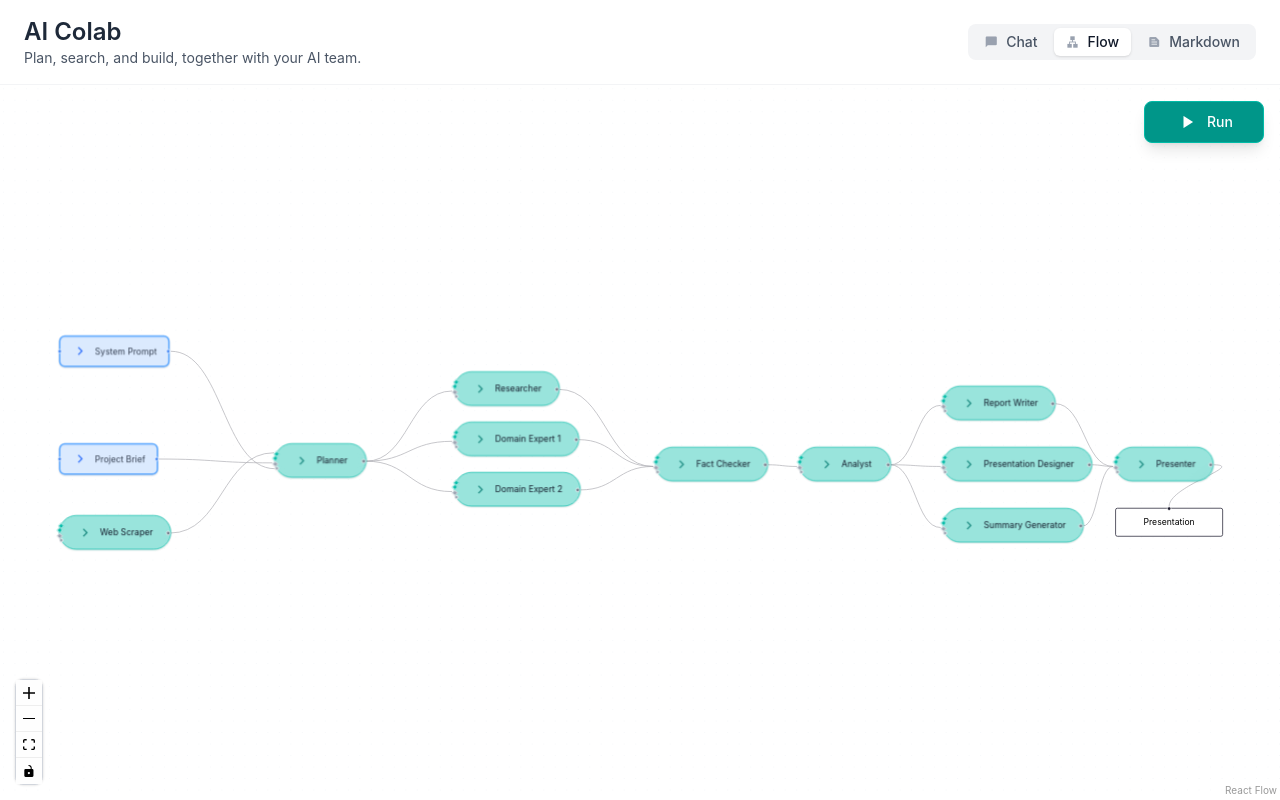
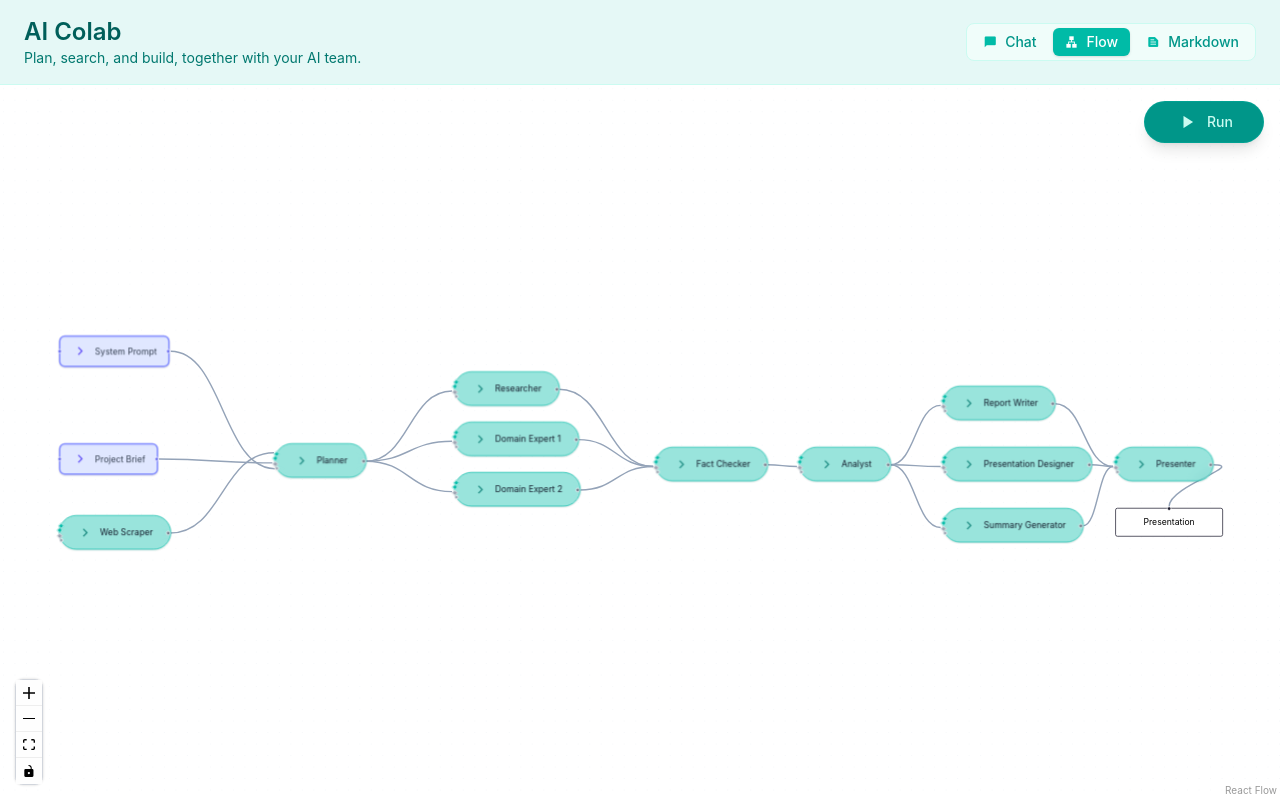
Before and after one commit to gengwang/agent-flow-lab, a React (Vite) app: page / in a window 1280 px wide. Built offline with nearby package versions, Linux system fonts and the light colour scheme.

Commit message:
Update styling across components to enhance UI consistency with teal color scheme.

```diff
--- a/src/App.tsx
+++ b/src/App.tsx
@@ -31,17 +31,17 @@ function App() {
   return (
     <div className="w-screen h-screen flex flex-col">
       {/* Header */}
-      <div className="bg-white border-b border-gray-100">
+      <div className="bg-teal-500/10 border-b border-teal-100">
         <div className="flex items-center justify-between px-6 py-4">
           <div>
-            <h1 className="text-2xl font-semibold text-gray-800">AI Colab</h1>
-            <p className="text-gray-600 text-sm">
+            <h1 className="text-2xl font-semibold text-teal-800">AI Colab</h1>
+            <p className="text-teal-700 text-sm">
               Plan, search, and build, together with your AI team.
             </p>
           </div>
 
           {/* Tab Navigation */}
-          <div className="flex space-x-1 bg-gray-100 p-1 rounded-lg">
+          <div className="flex space-x-1 bg-teal-50 p-1 rounded-lg border border-teal-100">
             {tabs.map((tab) => (
               <button
                 key={tab.id}
@@ -50,12 +50,14 @@ function App() {
                   flex items-center space-x-2 px-3 py-1 rounded-md text-sm font-medium transition-colors
                   ${
                     activeTab === tab.id
-                      ? 'bg-white text-gray-900 shadow-sm'
-                      : 'text-gray-600 hover:text-gray-900 hover:bg-white/50'
+                      ? 'bg-teal-500 text-white shadow-sm'
+                      : 'text-teal-600 hover:text-teal-800 hover:bg-teal-100'
                   }
                 `}
               >
-                <span className="material-symbols-outlined text-gray-400 !text-sm">{tab.icon}</span>
+                <span className={`material-symbols-outlined !text-sm ${
+                  activeTab === tab.id ? 'text-white' : 'text-teal-500'
+                }`}>{tab.icon}</span>
                 <span>{tab.label}</span>
               </button>
             ))}
--- a/src/components/ChatViewPage.tsx
+++ b/src/components/ChatViewPage.tsx
@@ -3,7 +3,7 @@ export function ChatViewPage() {
     <div className="w-full h-full flex items-center justify-center bg-gray-50">
       <div className="text-center">
         <div className="text-6xl mb-4">
-          <span className="material-symbols-outlined text-gray-400 !text-6xl">chat_bubble_outline</span>
+          <span className="material-symbols-outlined text-teal-500/20" style={{ fontSize: '300px' }}>chat_bubble_outline</span>
         </div>
         <h2 className="text-lg text-gray-500">Coming soon...</h2>
       </div>
--- a/src/components/FlowViewPage.tsx
+++ b/src/components/FlowViewPage.tsx
@@ -126,37 +126,37 @@ const initialNodes: Node[] = [
 
 const initialEdges: Edge[] = [
   // System prompt to Planner Rules
-  { id: 'e-system-prompt', source: 'system-prompt', sourceHandle: 'output', target: '1', targetHandle: 'systemPrompt', type: 'default' },
+  { id: 'e-system-prompt', source: 'system-prompt', sourceHandle: 'output', target: '1', targetHandle: 'systemPrompt', type: 'default', style: { stroke: '#94a3b8', strokeWidth: 2 } },
   // Text input to Planner
-  { id: 'e-text-1', source: 'text-1', sourceHandle: 'output', target: '1', targetHandle: 'context', type: 'default' },
+  { id: 'e-text-1', source: 'text-1', sourceHandle: 'output', target: '1', targetHandle: 'context', type: 'default', style: { stroke: '#94a3b8', strokeWidth: 2 } },
   // Web Scraper to Planner Tools
-  { id: 'e3-1', source: '3', sourceHandle: 'output', target: '1', targetHandle: 'tools', type: 'default' },
+  { id: 'e3-1', source: '3', sourceHandle: 'output', target: '1', targetHandle: 'tools', type: 'default', style: { stroke: '#94a3b8', strokeWidth: 2 } },
 
   // Planner to parallel research agents - connecting to 'context' port
-  { id: 'e1-2', source: '1', sourceHandle: 'output', target: '2', targetHandle: 'context', type: 'default' },
-  { id: 'e1-4', source: '1', sourceHandle: 'output', target: '4', targetHandle: 'context', type: 'default' },
-  { id: 'e1-11', source: '1', sourceHandle: 'output', target: '11', targetHandle: 'context', type: 'default' },
+  { id: 'e1-2', source: '1', sourceHandle: 'output', target: '2', targetHandle: 'context', type: 'default', style: { stroke: '#94a3b8', strokeWidth: 2 } },
+  { id: 'e1-4', source: '1', sourceHandle: 'output', target: '4', targetHandle: 'context', type: 'default', style: { stroke: '#94a3b8', strokeWidth: 2 } },
+  { id: 'e1-11', source: '1', sourceHandle: 'output', target: '11', targetHandle: 'context', type: 'default', style: { stroke: '#94a3b8', strokeWidth: 2 } },
 
   // Research agents directly to Fact Checker - connecting to 'context' port
-  { id: 'e2-5', source: '2', sourceHandle: 'output', target: '5', targetHandle: 'context', type: 'default' },
-  { id: 'e4-5', source: '4', sourceHandle: 'output', target: '5', targetHandle: 'context', type: 'default' },
-  { id: 'e11-5', source: '11', sourceHandle: 'output', target: '5', targetHandle: 'context', type: 'default' },
+  { id: 'e2-5', source: '2', sourceHandle: 'output', target: '5', targetHandle: 'context', type: 'default', style: { stroke: '#94a3b8', strokeWidth: 2 } },
+  { id: 'e4-5', source: '4', sourceHandle: 'output', target: '5', targetHandle: 'context', type: 'default', style: { stroke: '#94a3b8', strokeWidth: 2 } },
+  { id: 'e11-5', source: '11', sourceHandle: 'output', target: '5', targetHandle: 'context', type: 'default', style: { stroke: '#94a3b8', strokeWidth: 2 } },
 
   // Sequential flow - connecting to 'context' port
-  { id: 'e5-6', source: '5', sourceHandle: 'output', target: '6', targetHandle: 'context', type: 'default' },
+  { id: 'e5-6', source: '5', sourceHandle: 'output', target: '6', targetHandle: 'context', type: 'default', style: { stroke: '#94a3b8', strokeWidth: 2 } },
 
   // Analyst to parallel output generators - connecting to 'context' port
-  { id: 'e6-7', source: '6', sourceHandle: 'output', target: '7', targetHandle: 'context', type: 'default' },
-  { id: 'e6-8', source: '6', sourceHandle: 'output', target: '8', targetHandle: 'context', type: 'default' },
-  { id: 'e6-9', source: '6', sourceHandle: 'output', target: '9', targetHandle: 'context', type: 'default' },
+  { id: 'e6-7', source: '6', sourceHandle: 'output', target: '7', targetHandle: 'context', type: 'default', style: { stroke: '#94a3b8', strokeWidth: 2 } },
+  { id: 'e6-8', source: '6', sourceHandle: 'output', target: '8', targetHandle: 'context', type: 'default', style: { stroke: '#94a3b8', strokeWidth: 2 } },
+  { id: 'e6-9', source: '6', sourceHandle: 'output', target: '9', targetHandle: 'context', type: 'default', style: { stroke: '#94a3b8', strokeWidth: 2 } },
 
     // Output generators to Presenter - connecting to 'context' port
-  { id: 'e7-10', source: '7', sourceHandle: 'output', target: '10', targetHandle: 'context', type: 'default' },
-  { id: 'e8-10', source: '8', sourceHandle: 'output', target: '10', targetHandle: 'context', type: 'default' },
-  { id: 'e9-10', source: '9', sourceHandle: 'output', target: '10', targetHandle: 'context', type: 'default' },
+  { id: 'e7-10', source: '7', sourceHandle: 'output', target: '10', targetHandle: 'context', type: 'default', style: { stroke: '#94a3b8', strokeWidth: 2 } },
+  { id: 'e8-10', source: '8', sourceHandle: 'output', target: '10', targetHandle: 'context', type: 'default', style: { stroke: '#94a3b8', strokeWidth: 2 } },
+  { id: 'e9-10', source: '9', sourceHandle: 'output', target: '10', targetHandle: 'context', type: 'default', style: { stroke: '#94a3b8', strokeWidth: 2 } },
 
   // Presenter to final Presentation output
-  { id: 'e10-101', source: '10', sourceHandle: 'output', target: '101', type: 'default' },
+  { id: 'e10-101', source: '10', sourceHandle: 'output', target: '101', type: 'default', style: { stroke: '#94a3b8', strokeWidth: 2 } },
 
 ];
 
@@ -246,7 +246,11 @@ function FlowView() {
 
     // Reset all edges to non-animated state first
     setEdges(currentEdges =>
-      currentEdges.map(edge => ({ ...edge, animated: false }))
+      currentEdges.map(edge => ({
+        ...edge,
+        animated: false,
+        style: { stroke: '#94a3b8', strokeWidth: 2 } // Ensure default gray color
+      }))
     );
 
     // Process each wave sequentially with camera following
@@ -270,7 +274,10 @@ function FlowView() {
       setEdges(currentEdges =>
         currentEdges.map(edge => ({
           ...edge,
-          animated: waveEdgeIds.includes(edge.id)
+          animated: waveEdgeIds.includes(edge.id),
+          style: waveEdgeIds.includes(edge.id)
+            ? { stroke: '#14b8a6', strokeWidth: 3 } // Teal-500 color for animated edges
+            : { stroke: '#94a3b8', strokeWidth: 2 }  // Default gray color
         }))
       );
 
@@ -281,7 +288,8 @@ function FlowView() {
       setEdges(currentEdges =>
         currentEdges.map(edge => ({
           ...edge,
-          animated: false
+          animated: false,
+          style: { stroke: '#94a3b8', strokeWidth: 2 } // Reset to default gray color
         }))
       );
 
@@ -319,18 +327,18 @@ function FlowView() {
           className={`
             flex min-w-30 items-center justify-center space-x-2 px-4 py-2
             ${isRunning
-              ? 'bg-gray-500 cursor-not-allowed'
+              ? 'bg-teal-400/30 cursor-not-allowed shadow-none'
               : 'bg-teal-600 hover:bg-teal-700 hover:shadow-xl'
             }
-            text-white font-medium text-sm
-            rounded-lg shadow-lg border border-teal-500
-            transition-colors duration-200
+            text-teal-100 font-medium text-sm
+            rounded-full shadow-lg border border-teal-500/30
+            transition-all duration-200
           `}
         >
           {isRunning ? (
             <>
-              <span className="material-symbols-outlined text-lg animate-spin">refresh</span>
-              <span>Running...</span>
+              <span className="material-symbols-outlined text-lg animate-spin text-teal-600">refresh</span>
+              <span className="text-teal-600">Running...</span>
             </>
           ) : (
             <>
@@ -359,11 +367,11 @@ function FlowView() {
 
       {/* Success Toast */}
       <Toast.Root
-        className="bg-teal-600 text-white p-4 rounded-lg shadow-lg border border-teal-500 flex items-center space-x-3"
+        className="bg-teal-600 text-white p-4 rounded-lg shadow-lg border border-teal-500/50 flex items-center space-x-3"
         open={toastOpen}
         onOpenChange={setToastOpen}
       >
-        <span className="material-symbols-outlined text-lg">celebration</span>
+        <span className="material-symbols-outlined !text-2xl">celebration</span>
         <div>
           <Toast.Title className="font-medium text-sm">
             Workflow Complete!
@@ -373,7 +381,7 @@ function FlowView() {
           </Toast.Description>
         </div>
       </Toast.Root>
-      <Toast.Viewport className="fixed top-4 right-4 z-50 w-80" />
+      <Toast.Viewport className="fixed top-[54px] right-4 z-50 w-80" />
     </div>
     </Toast.Provider>
   );
--- a/src/components/MarkdownViewPage.tsx
+++ b/src/components/MarkdownViewPage.tsx
@@ -3,7 +3,7 @@ export function MarkdownViewPage() {
     <div className="w-full h-full flex items-center justify-center bg-gray-50">
       <div className="text-center">
         <div className="text-6xl mb-4">
-          <span className="material-symbols-outlined text-gray-400 !text-6xl">text_snippet</span>
+          <span className="material-symbols-outlined text-teal-500/20" style={{ fontSize: '300px' }}>text_snippet</span>
         </div>
         <h2 className="text-lg text-gray-500">Coming soon...</h2>
       </div>
--- a/src/components/TextNode.tsx
+++ b/src/components/TextNode.tsx
@@ -26,9 +26,9 @@ export function TextNode({ data, selected }: NodeProps) {
     return (
       <div
         className={`
-          bg-blue-100 backdrop-blur border-2 shadow min-w-32 px-4 py-2 relative cursor-pointer
-          ${selected ? 'border-blue-600' : 'border-blue-400'}
-          hover:border-blue-500
+          bg-indigo-100 backdrop-blur border-2 shadow min-w-32 px-4 py-2 relative cursor-pointer
+          ${selected ? 'border-indigo-600' : 'border-indigo-400'}
+          hover:border-indigo-500
           rounded-lg
         `}
       >
@@ -38,7 +38,7 @@ export function TextNode({ data, selected }: NodeProps) {
           position={Position.Left}
           id="input"
           style={{
-            background: '#3b82f6',
+            background: '#6366f1',
             left: '-1px',
           }}
           className="w-3 h-3"
@@ -46,7 +46,7 @@ export function TextNode({ data, selected }: NodeProps) {
 
         {/* Collapsed content */}
         <div className="text-xs text-gray-700 text-center flex items-center justify-center">
-          <span className="mr-2 material-symbols-outlined text-blue-600 cursor-pointer" onClick={toggleExpanded}>
+          <span className="mr-2 material-symbols-outlined text-indigo-600 cursor-pointer" onClick={toggleExpanded}>
             keyboard_arrow_right
           </span>
           <span className="truncate">{nodeData.label || 'Text'}</span>
@@ -57,7 +57,7 @@ export function TextNode({ data, selected }: NodeProps) {
           type="source"
           position={Position.Right}
           id="output"
-          style={{ background: '#3b82f6' }}
+          style={{ background: '#6366f1' }}
           className="w-3 h-3"
         />
       </div>
@@ -68,9 +68,9 @@ export function TextNode({ data, selected }: NodeProps) {
   return (
     <div
       className={`
-        bg-blue-50 backdrop-blur border-2 rounded-lg shadow min-w-64 p-0 relative
-        ${selected ? 'border-blue-600' : 'border-blue-400'}
-        hover:border-blue-500
+        bg-indigo-50 backdrop-blur border-2 rounded-lg shadow min-w-64 p-0 relative
+        ${selected ? 'border-indigo-600' : 'border-indigo-400'}
+        hover:border-indigo-500
       `}
     >
       {/* Input Handle */}
@@ -79,7 +79,7 @@ export function TextNode({ data, selected }: NodeProps) {
         position={Position.Left}
         id="input"
         style={{
-          background: '#3b82f6',
+          background: '#6366f1',
           top: '50%',
           left: '-1px',
           transform: 'translateY(-50%)',
@@ -88,8 +88,8 @@ export function TextNode({ data, selected }: NodeProps) {
       />
 
       {/* Header */}
-      <div className="text-xs bg-blue-200 text-gray-800 mb-0 flex items-center px-2 py-1 rounded-t-lg">
-        <span className="material-symbols-outlined cursor-pointer text-blue-600 mr-1" onClick={toggleExpanded}>
+      <div className="text-xs bg-indigo-200 text-gray-800 mb-0 flex items-center px-2 py-1 rounded-t-lg">
+        <span className="material-symbols-outlined cursor-pointer text-indigo-600 mr-1" onClick={toggleExpanded}>
           keyboard_arrow_down
         </span>
         <span>{nodeData.label || 'Text'}</span>
@@ -103,8 +103,8 @@ export function TextNode({ data, selected }: NodeProps) {
           placeholder={nodeData.placeholder || 'Enter your text here...'}
           className="
             w-full h-24 p-2 text-xs
-            border border-blue-300 rounded
-            resize-none focus:outline-none focus:border-blue-500
+            border border-indigo-300 rounded
+            resize-none focus:outline-none focus:border-indigo-500
             bg-white text-gray-700
           "
           onClick={(e) => e.stopPropagation()} // Prevent node selection when clicking in textarea
@@ -117,7 +117,7 @@ export function TextNode({ data, selected }: NodeProps) {
         position={Position.Right}
         id="output"
         style={{
-          background: '#3b82f6',
+          background: '#6366f1',
           top: '50%',
           transform: 'translateY(-50%)'
         }}
```
